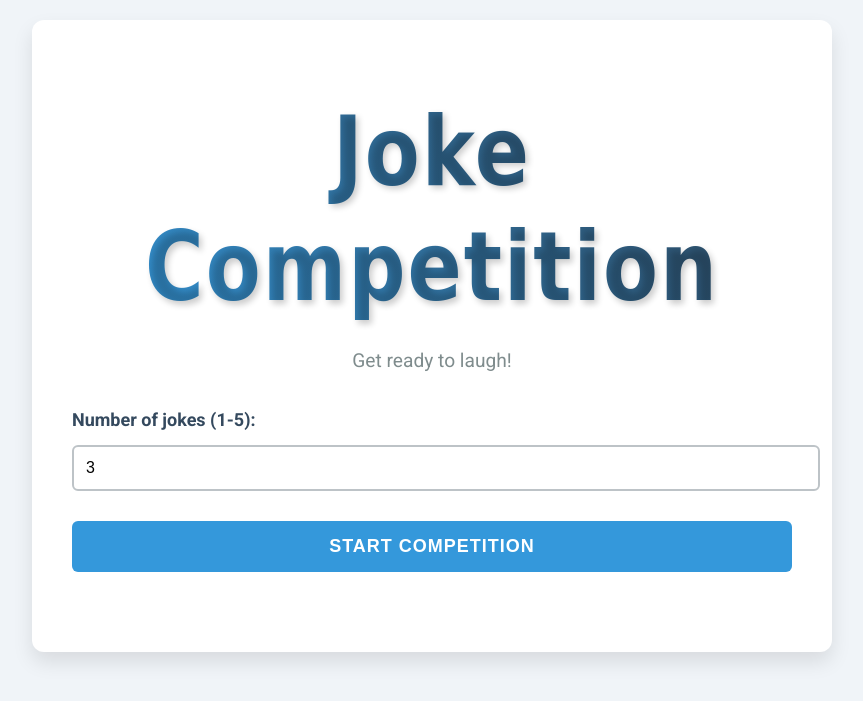
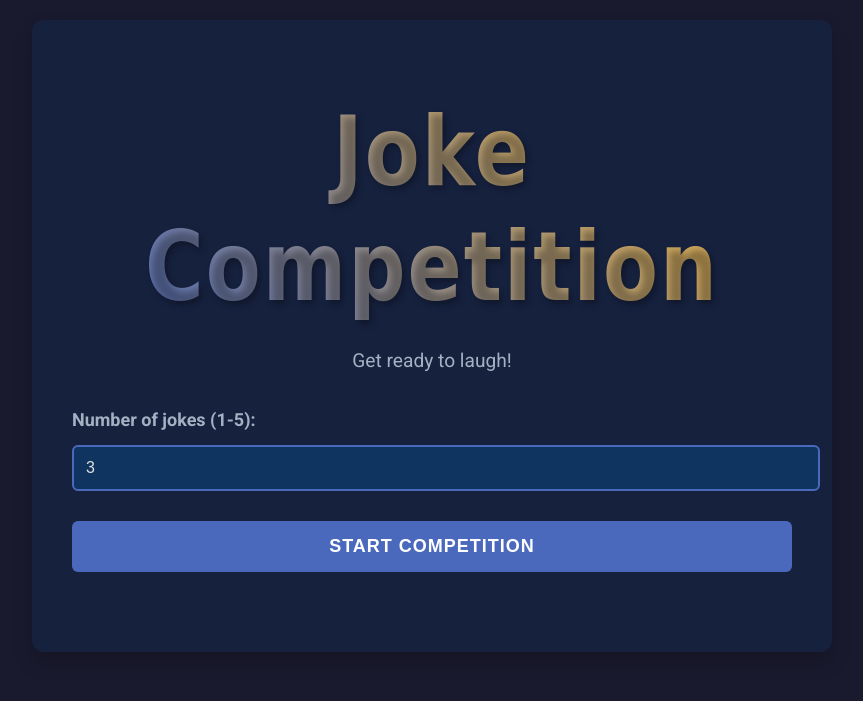
Before and after one commit to husseinkareem/AI_comedy_night, a Flask app: page / in a window 1280 px wide. Shown: the top 701 px of the page, without its empty margins (208-1071 px from the left). Run offline with Flask 3, Linux system fonts and the light colour scheme; some web fonts are replaced.

Commit message:
UI part_3 change

```diff
--- a/static/styles.css
+++ b/static/styles.css
@@ -3,23 +3,22 @@ body {
     max-width: 800px;
     margin: 0 auto;
     padding: 20px;
-    background-color: #f0f4f8;
-    color: #333;
+    background-color: #1a1a2e; /* Mörkblå bakgrund */
+    color: #e0e0e0; /* Ljusgrå text för bättre kontrast */
     line-height: 1.6;
 }
 
 .main-title {
     font-family: 'Jacques Francois Shadow', cursive;
     text-align: center;
-    color: #2c3e50;
     margin-bottom: 40px;
-    text-shadow: 3px 3px 6px rgba(0,0,0,0.2);
+    text-shadow: 3px 3px 6px rgba(0,0,0,0.3);
     line-height: 1.2;
-    background: linear-gradient(45deg, #3498db, #2c3e50);
+    background: linear-gradient(45deg, #4a69bd, #f6b93b);
     -webkit-background-clip: text;
     background-clip: text;
     -webkit-text-fill-color: transparent;
-    color: transparent; /* Fallback for browsers that don't support background-clip: text */
+    color: #f6b93b; /* Fallback färg */
 }
 
 .large-title {
@@ -29,10 +28,10 @@ body {
 }
 
 .container {
-    background-color: white;
+    background-color: #16213e; /* Mörkblå bakgrund för containern */
     padding: 40px; /* Ökar padding för att ge mer utrymme runt innehållet */
     border-radius: 12px; /* Ökar rundningen av hörnen */
-    box-shadow: 0 10px 20px rgba(0, 0, 0, 0.1); /* Förstärker skuggeffekten */
+    box-shadow: 0 10px 20px rgba(0, 0, 0, 0.2); /* Förstärker skuggeffekten */
 }
 
 .input-group {
@@ -43,26 +42,29 @@ label {
     display: block;
     margin-bottom: 10px;
     font-weight: bold;
-    color: #34495e;
+    color: #a5b1c2;
     font-size: 18px;
 }
 
 input[type="number"] {
     width: 100%;
     padding: 12px;
-    border: 2px solid #bdc3c7;
+    border: 2px solid #4a69bd;
+    background-color: #0f3460;
+    color: #e0e0e0;
     border-radius: 6px;
     font-size: 16px;
-    transition: border-color 0.3s ease;
+    transition: border-color 0.3s ease, box-shadow 0.3s ease;
 }
 
 input[type="number"]:focus {
-    border-color: #3498db;
+    border-color: #f6b93b;
     outline: none;
+    box-shadow: 0 0 10px rgba(246, 185, 59, 0.5);
 }
 
 button {
-    background-color: #3498db;
+    background-color: #4a69bd;
     color: white;
     border: none;
     padding: 15px 25px;
@@ -77,9 +79,9 @@ button {
 }
 
 button:hover {
-    background-color: #2980b9;
+    background-color: #f6b93b;
     transform: translateY(-2px);
-    box-shadow: 0 4px 8px rgba(0, 0, 0, 0.1);
+    box-shadow: 0 4px 8px rgba(246, 185, 59, 0.3);
 }
 
 #results {
@@ -87,23 +89,24 @@ button:hover {
 }
 
 .joke {
-    background-color: #ecf0f1;
+    background-color: #0f3460;
     padding: 25px;
     margin-bottom: 25px;
     border-radius: 10px;
     box-shadow: 0 4px 6px rgba(0, 0, 0, 0.1);
-    transition: transform 0.3s ease;
+    transition: transform 0.3s ease, box-shadow 0.3s ease;
 }
 
 .joke:hover {
     transform: translateY(-5px);
+    box-shadow: 0 6px 12px rgba(246, 185, 59, 0.2);
 }
 
 .joke h3 {
-    color: #2c3e50;
+    color: #f6b93b;
     margin-top: 0;
     font-size: 22px;
-    border-bottom: 2px solid #3498db;
+    border-bottom: 2px solid #4a69bd;
     padding-bottom: 10px;
     margin-bottom: 15px;
 }
@@ -111,11 +114,12 @@ button:hover {
 .joke p {
     margin: 15px 0;
     font-size: 16px;
+    color: #e0e0e0;
 }
 
 .joke .score {
     font-weight: bold;
-    color: #e74c3c;
+    color: #f6b93b;
     font-size: 18px;
 }
 
@@ -127,8 +131,8 @@ button:hover {
 }
 
 .spinner {
-    border: 4px solid #f3f3f3;
-    border-top: 4px solid #3498db;
+    border: 4px solid #0f3460;
+    border-top: 4px solid #f6b93b;
     border-radius: 50%;
     width: 50px;
     height: 50px;
@@ -147,6 +151,6 @@ button:hover {
 .subtitle {
     text-align: center;
     font-size: 1.2em;
-    color: #7f8c8d;
+    color: #a5b1c2;
     margin-bottom: 30px;
 }
```
